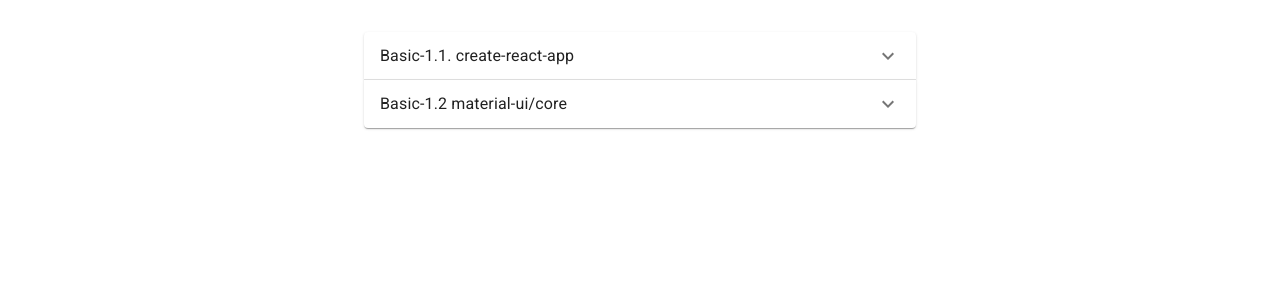
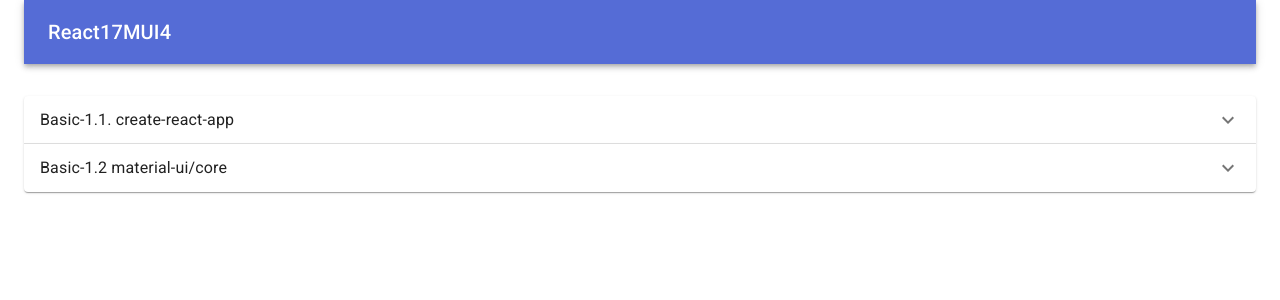
Before and after one commit to davidzhaoblog/react17mui4, a React (Create React App) app: page / in a window 1280 px wide. Shown: the top 300 px of the page. Built offline with nearby package versions, Linux system fonts and the light colour scheme.

Commit message:
Basic-1.2.1. material-ui working with AppBar
Basic-1.2.1. material-ui working with AppBar

```diff
--- a/src/App.tsx
+++ b/src/App.tsx
@@ -2,12 +2,36 @@
 import Container from '@material-ui/core/Container';
 import Typography from '@material-ui/core/Typography';
 import Box from '@material-ui/core/Box';
-import { Accordion, AccordionDetails, AccordionSummary } from '@material-ui/core';
+import { Accordion, AccordionDetails, AccordionSummary, makeStyles } from '@material-ui/core';
 import { ExpandMore } from '@material-ui/icons';
+import AppBar from '@material-ui/core/AppBar';
+import Toolbar from '@material-ui/core/Toolbar';
+
+const useStyles = makeStyles((theme) => ({
+  root: {
+    flexGrow: 1,
+  },
+  menuButton: {
+    marginRight: theme.spacing(2),
+  },
+  title: {
+    flexGrow: 1,
+  },
+}));
 
 export default function App() {
+  const classes = useStyles();
+
   return (
-    <Container maxWidth="sm">
+    // For full screen: replace <Container></Container> with <div className={classes.root}></div>
+    <Container maxWidth="xl">
+      <AppBar position="static">
+        <Toolbar>
+          <Typography variant="h6" className={classes.title}>
+            React17MUI4
+          </Typography>
+        </Toolbar>
+      </AppBar>
       <Box my={4}>
       {/* Basic-1.1. create-react-app */}
       <Accordion>
@@ -28,6 +52,6 @@
         </AccordionDetails>
       </Accordion>
       </Box>
-    </Container>
+    </Container >
   );
 }
```
Also changed, not shown: 1 other file (tests, documents, lock files or other folders). Lines whose indentation alone changed are shown as unchanged.
